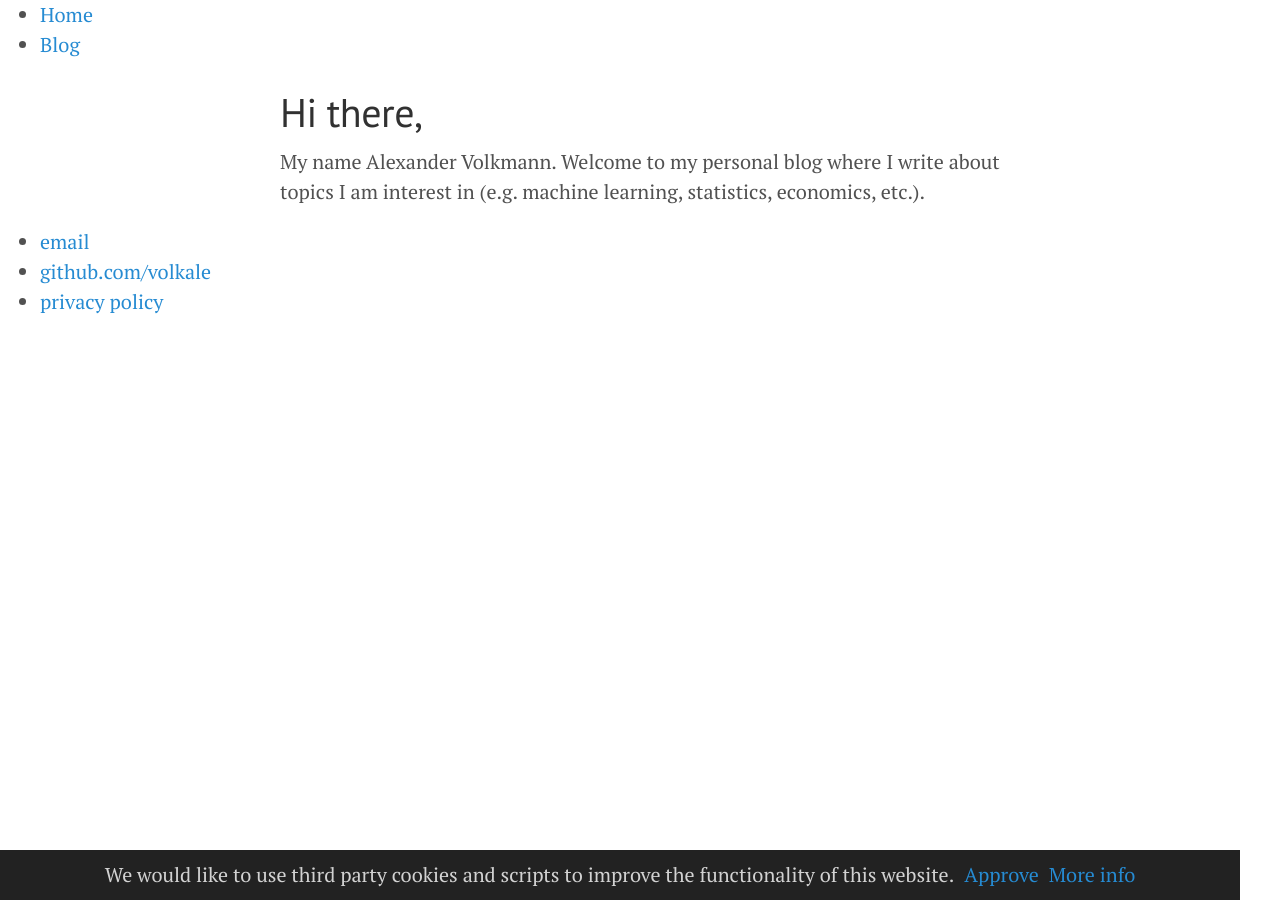
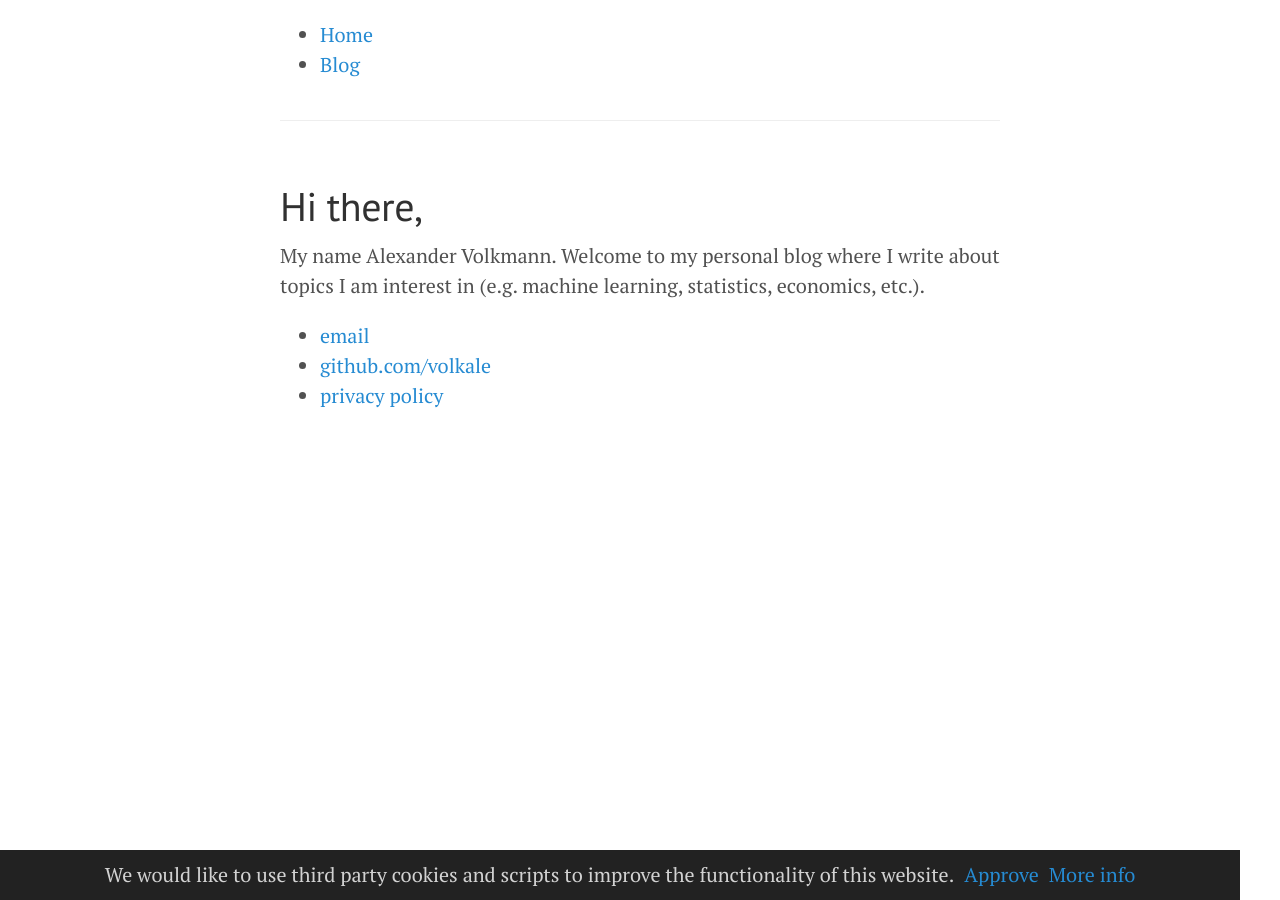
Before and after one commit to volkale/volkale.github.io, a Jekyll site: the page built from index.html, in a window 1280 px wide. Built offline with Jekyll 4.4.1, drawn with Linux system fonts in a browser that asks for light colours.

Commit message:
Update default.html

```diff
--- a/_layouts/default.html
+++ b/_layouts/default.html
@@ -16,18 +16,24 @@
 
 		</head>
 		<body>
+			    <div class="container content">
+        <header class="masthead">
+
             <nav>
                 <ul>
                     <li><a href="/">Home</a></li>
                     <li><a href="/blog">Blog</a></li>
                 </ul>
             </nav>
-			<div class="container">
 
+        </header>
+
+        <main>
             {{ content }}
+        </main>
 
-			</div><!-- /.container -->
         <footer>
+
             <ul>
                 <li><a href="mailto:alexv@gmx.de">email</a></li>
                 <li><a href="https://github.com/volkale">github.com/volkale</a></li>
@@ -35,6 +41,7 @@
             </ul>
 
         </footer>
+    </div>
 
 		{% include cookie_consent.html %}
 
```
Lines whose indentation alone changed are shown as unchanged.
